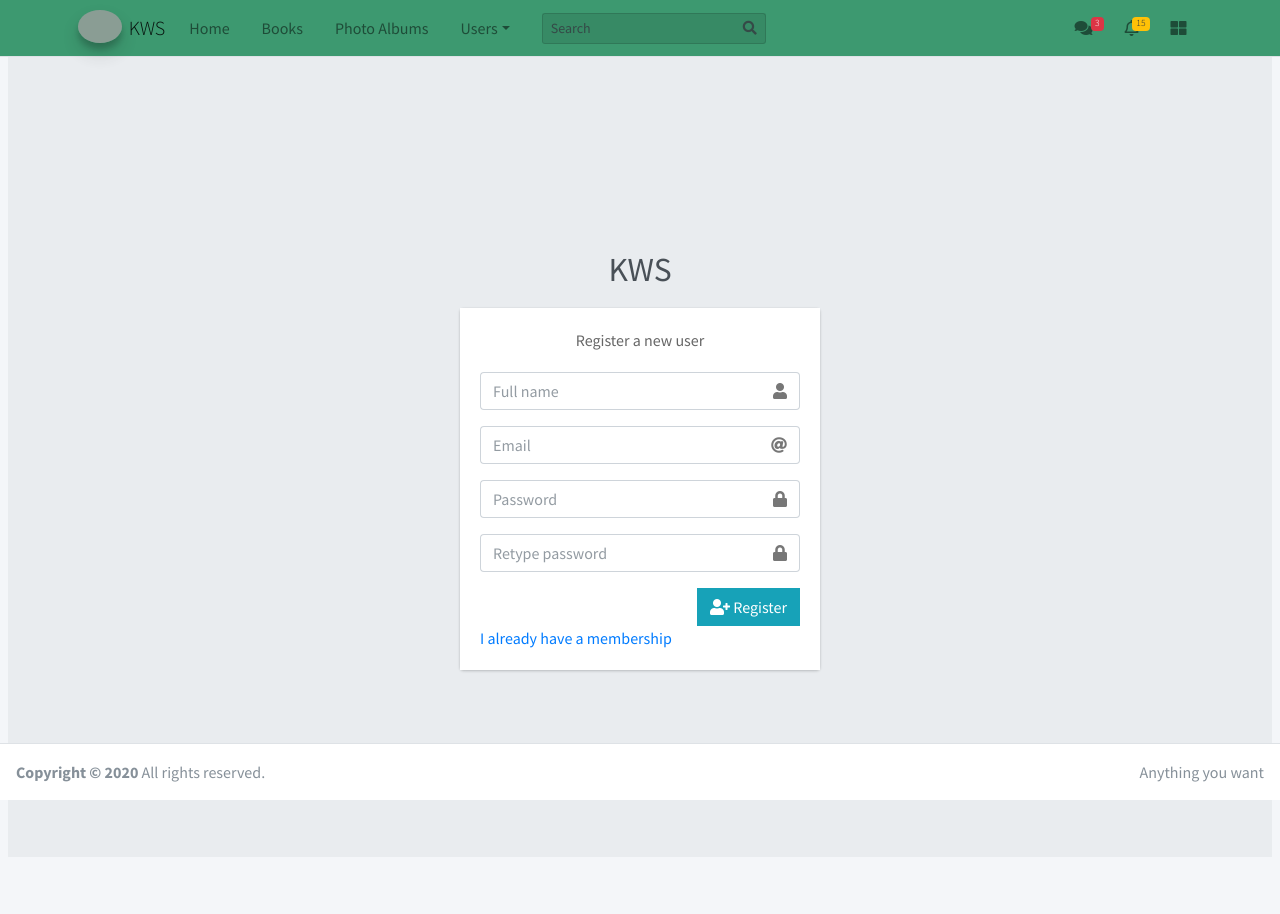
After one commit to mazuraktaras/KWS, a Flask app: page /admin/signup in a window 1280 px wide. The commit adds this page. Run offline with Flask 2, Linux system fonts and the light colour scheme; some libraries are stand-ins or nearby versions; grey boxes are pictures that could not be loaded.

Commit message:
New form signup.html

```diff
--- a/kwsapp/templates/admin.html
+++ b/kwsapp/templates/admin.html
@@ -225,25 +225,8 @@ scratch. This page gets rid of all links and provides the needed markup only.
         <section class="content">
 
             <!-- Block with users list table -->
-            {% block users_tab %}{% endblock %}
-{#            <table class="table table-bordered">#}
-{#                <thead class="thead-light">#}
-{#                <tr>#}
-{#                    <th>#}
-{#                        Test#}
-{#                    </th>#}
-{#                    <th>#}
-{#                        Test#}
-{#                    </th>#}
-{#                    <th>#}
-{#                        Test#}
-{#                        <br>#}
-{#                        T#}
-{#                    </th>#}
-{#                </tr>#}
-{#                </thead>#}
-{##}
-{#            </table>#}
+            {% block content %}{% endblock %}
+
 
         </section>
 
--- /dev/null
+++ b/kwsapp/templates/signup.html
@@ -0,0 +1,65 @@
+{% extends "admin.html" %}
+
+{% block content %}
+    <div class="register-page">
+        <div class="register-box">
+            <div class="register-logo">
+                <a href="../../index2.html"><b>KWS</b></a>
+            </div>
+
+            <div class="card">
+                <div class="card-body register-card-body">
+                    <p class="login-box-msg">Register a new user</p>
+
+                    <form action="../../index.html" method="post">
+                        <div class="input-group mb-3">
+                            <input type="text" class="form-control" placeholder="Full name">
+                            <div class="input-group-append">
+                                <div class="input-group-text">
+                                    <span class="fas fa-user"></span>
+                                </div>
+                            </div>
+                        </div>
+                        <div class="input-group mb-3">
+                            <input type="email" class="form-control" placeholder="Email">
+                            <div class="input-group-append">
+                                <div class="input-group-text">
+                                    <span class="fas fa-at"></span>
+                                </div>
+                            </div>
+                        </div>
+                        <div class="input-group mb-3">
+                            <input type="password" class="form-control" placeholder="Password">
+                            <div class="input-group-append">
+                                <div class="input-group-text">
+                                    <span class="fas fa-lock"></span>
+                                </div>
+                            </div>
+                        </div>
+                        <div class="input-group mb-3">
+                            <input type="password" class="form-control" placeholder="Retype password">
+                            <div class="input-group-append">
+                                <div class="input-group-text">
+                                    <span class="fas fa-lock"></span>
+                                </div>
+                            </div>
+                        </div>
+                        <div class="row">
+
+                            <div class="col">
+                                <button type="submit" class="btn btn-info btn-flat float-right">
+                                    <i class="fas fa-user-plus"></i> Register
+                                </button>
+                            </div>
+                            <!-- /.col -->
+                        </div>
+                    </form>
+
+                    <a href="login.html" class="text-center">I already have a membership</a>
+                </div>
+                <!-- /.form-box -->
+            </div><!-- /.card -->
+        </div>
+        <!-- /.register-box -->
+    </div>
+{% endblock %}
--- a/kwsapp/views.py
+++ b/kwsapp/views.py
@@ -1,7 +1,6 @@
-from . import app, db
-from .models import User, Role
-from flask import render_template, url_for
-from .resources import initial_settings, users_list
+from . import app
+from flask import render_template
+from .resources import users_list
 
 
 @app.route('/')
@@ -15,3 +14,8 @@ def hello_world():
 @app.route('/topnav')
 def topnav():
     return render_template('users_tab.html', users=users_list())
+
+
+@app.route('/admin/signup')
+def signup():
+    return render_template('signup.html')
```
Also changed, not shown: kwsapp/templates/users_tab.html (+5 -3 lines).
